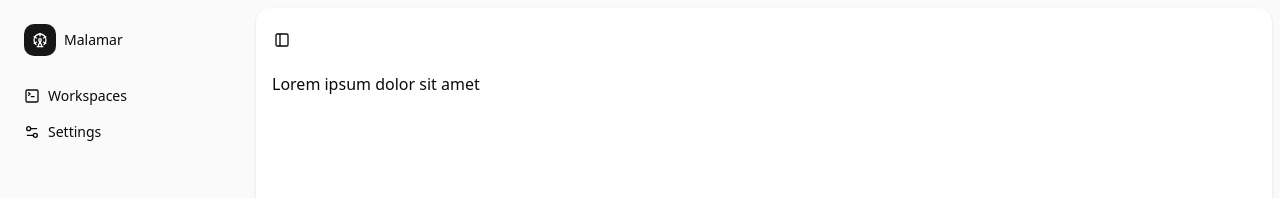
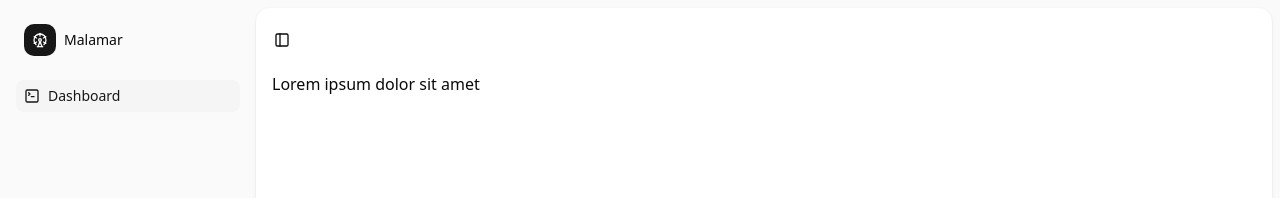
Before and after one commit to irvingdinh/malamar, a React (Vite) app in the folder ui/: page / in a window 1280 px wide. Shown: the top 198 px of the page. Built offline with nearby package versions, Linux system fonts and the light colour scheme.

Commit message:
feat(ui): Added React Router v7

```diff
--- a/ui/package.json
+++ b/ui/package.json
@@ -20,6 +20,7 @@
     "lucide-react": "^0.562.0",
     "react": "^19.2.0",
     "react-dom": "^19.2.0",
+    "react-router": "^7.12.0",
     "tailwind-merge": "^3.4.0"
   },
   "devDependencies": {
--- a/ui/src/App.tsx
+++ /dev/null
@@ -1,14 +0,0 @@
-import { AppLayout } from "@/components/layout/app-layout.tsx";
-import { ThemeProvider } from "@/components/ui/theme-provider.tsx";
-
-function App() {
-  return (
-    <ThemeProvider defaultTheme="system" storageKey="vite-ui-theme">
-      <AppLayout>
-        <p>Lorem ipsum dolor sit amet</p>
-      </AppLayout>
-    </ThemeProvider>
-  );
-}
-
-export default App;
--- a/ui/src/components/layout/app-layout.tsx
+++ b/ui/src/components/layout/app-layout.tsx
@@ -1,4 +1,4 @@
-import type { ReactNode } from "react";
+import { Outlet } from "react-router";
 
 import { AppSidebar } from "@/components/layout/app-sidebar.tsx";
 import {
@@ -7,7 +7,7 @@ import {
   SidebarTrigger,
 } from "@/components/ui/sidebar.tsx";
 
-export const AppLayout = ({ children }: { children: ReactNode }) => {
+export const AppLayout = () => {
   return (
     <SidebarProvider>
       <AppSidebar />
@@ -18,7 +18,9 @@ export const AppLayout = ({ children }: { children: ReactNode }) => {
           </div>
         </header>
 
-        <div className="p-4 pt-0">{children}</div>
+        <div className="p-4 pt-0">
+          <Outlet />
+        </div>
       </SidebarInset>
     </SidebarProvider>
   );
--- a/ui/src/components/layout/nav-main.tsx
+++ b/ui/src/components/layout/nav-main.tsx
@@ -1,4 +1,5 @@
-import { Settings2, SquareTerminal } from "lucide-react";
+import { SquareTerminal } from "lucide-react";
+import { Link, useLocation } from "react-router";
 
 import {
   SidebarGroup,
@@ -9,28 +10,30 @@ import {
 
 const items = [
   {
-    title: "Workspaces",
-    url: "#",
+    title: "Dashboard",
+    url: "/",
     icon: SquareTerminal,
-  },
-  {
-    title: "Settings",
-    url: "#",
-    icon: Settings2,
+    isActive: (pathname: string) => pathname === "/",
   },
 ];
 
 export function NavMain() {
+  const location = useLocation();
+
   return (
     <SidebarGroup>
       <SidebarMenu>
         {items.map((item) => (
           <SidebarMenuItem key={item.title}>
-            <SidebarMenuButton asChild tooltip={item.title}>
-              <a href={item.url}>
+            <SidebarMenuButton
+              asChild
+              tooltip={item.title}
+              isActive={item.isActive(location.pathname)}
+            >
+              <Link to={item.url}>
                 <item.icon />
                 <span>{item.title}</span>
-              </a>
+              </Link>
             </SidebarMenuButton>
           </SidebarMenuItem>
         ))}
--- a/ui/src/components/ui/sidebar.tsx
+++ b/ui/src/components/ui/sidebar.tsx
@@ -608,6 +608,7 @@ function SidebarMenuSkeleton({
 }) {
   // Random width between 50 to 90%.
   const width = React.useMemo(() => {
+    // eslint-disable-next-line react-hooks/purity
     return `${Math.floor(Math.random() * 40) + 50}%`;
   }, []);
 
--- a/ui/src/main.tsx
+++ b/ui/src/main.tsx
@@ -2,11 +2,15 @@ import "./styles/globals.css";
 
 import { StrictMode } from "react";
 import { createRoot } from "react-dom/client";
+import { RouterProvider } from "react-router";
 
-import App from "./App.tsx";
+import { ThemeProvider } from "@/components/ui/theme-provider.tsx";
+import { router } from "@/router.tsx";
 
 createRoot(document.getElementById("root")!).render(
   <StrictMode>
-    <App />
+    <ThemeProvider defaultTheme="system" storageKey="malamar-ui-theme">
+      <RouterProvider router={router} />
+    </ThemeProvider>
   </StrictMode>,
 );
--- /dev/null
+++ b/ui/src/pages/dashboard-page.tsx
@@ -0,0 +1,7 @@
+export function DashboardPage() {
+  return (
+    <div>
+      <p>Lorem ipsum dolor sit amet</p>
+    </div>
+  );
+}
--- /dev/null
+++ b/ui/src/router.tsx
@@ -0,0 +1,12 @@
+import { createBrowserRouter } from "react-router";
+
+import { AppLayout } from "@/components/layout/app-layout.tsx";
+import { DashboardPage } from "@/pages/dashboard-page.tsx";
+
+export const router = createBrowserRouter([
+  {
+    path: "/",
+    element: <AppLayout />,
+    children: [{ index: true, element: <DashboardPage /> }],
+  },
+]);
```
Also changed, not shown: 1 other file (tests, documents, lock files or other folders).
